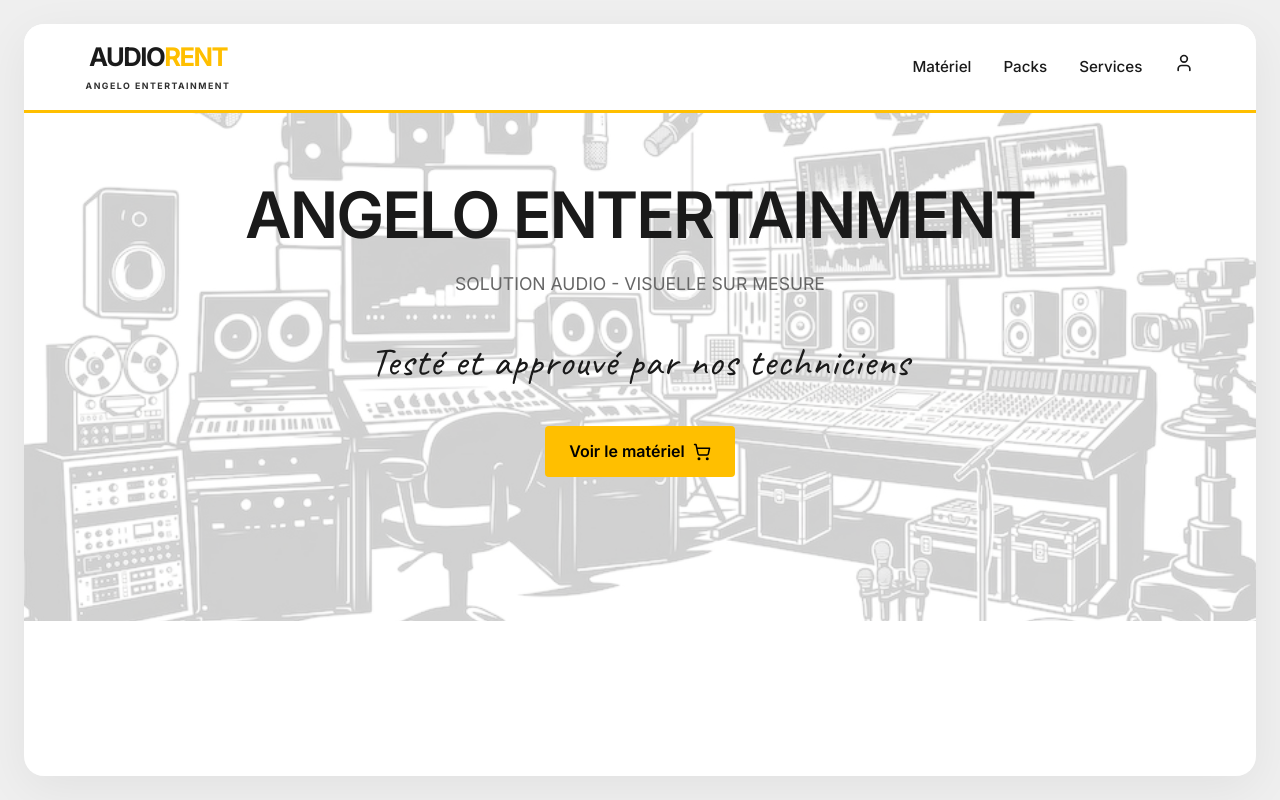
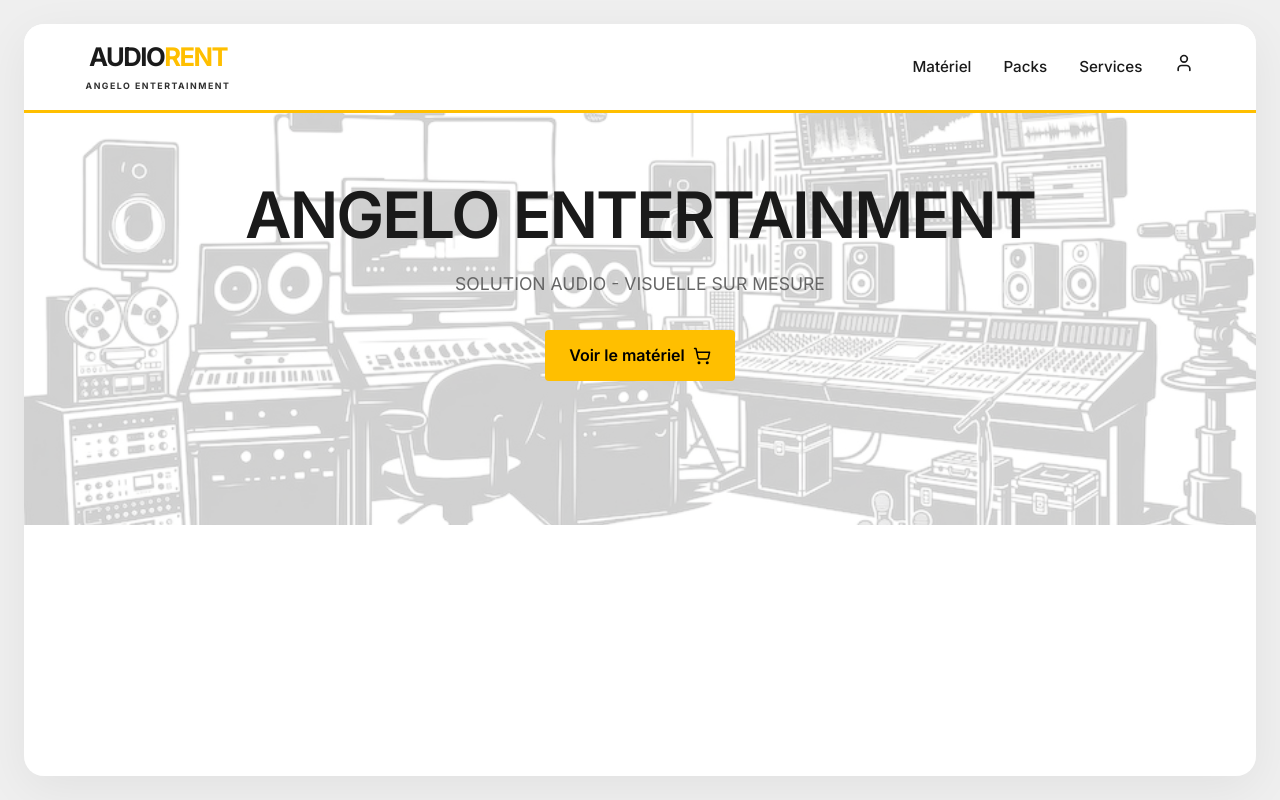
Before and after one commit to Emixam77/plateforme-location-dj, a React (Vite) app in the folder web/: page / in a window 1280 px wide. Built offline with nearby package versions, Linux system fonts and the light colour scheme; no server answers; the database is empty.

Commit message:
Remove signature text from home page

```diff
--- a/web/src/pages/Home.tsx
+++ b/web/src/pages/Home.tsx
@@ -23,7 +23,6 @@
       <section className="hero" style={{ position: 'relative', zIndex: 1 }}>
         <h1>ANGELO ENTERTAINMENT</h1>
         <p>SOLUTION AUDIO - VISUELLE SUR MESURE</p>
-        <span className="signature-text">Testé et approuvé par nos techniciens</span>
 
         <div style={{ marginTop: '2rem', display: 'flex', gap: '1rem', justifyContent: 'center' }}>
           <Link to="/catalog" className="btn-primary">Voir le matériel <ShoppingCart size={18}/></Link>
```
